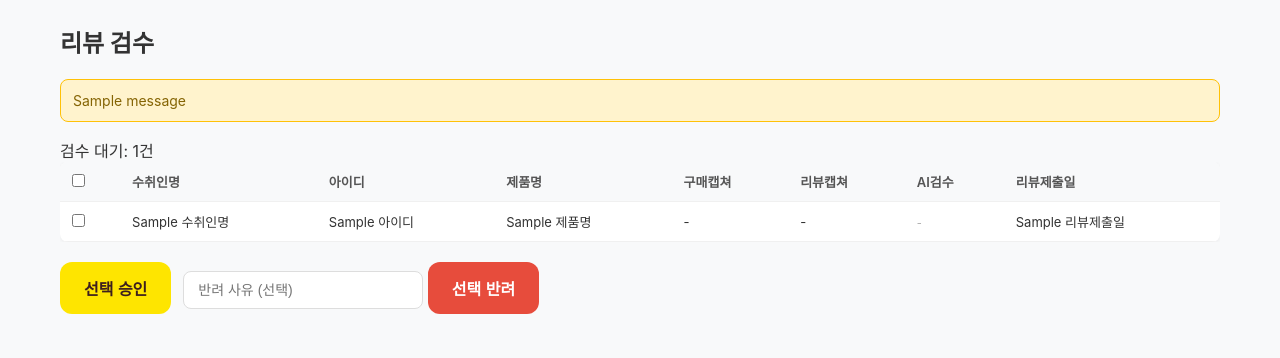
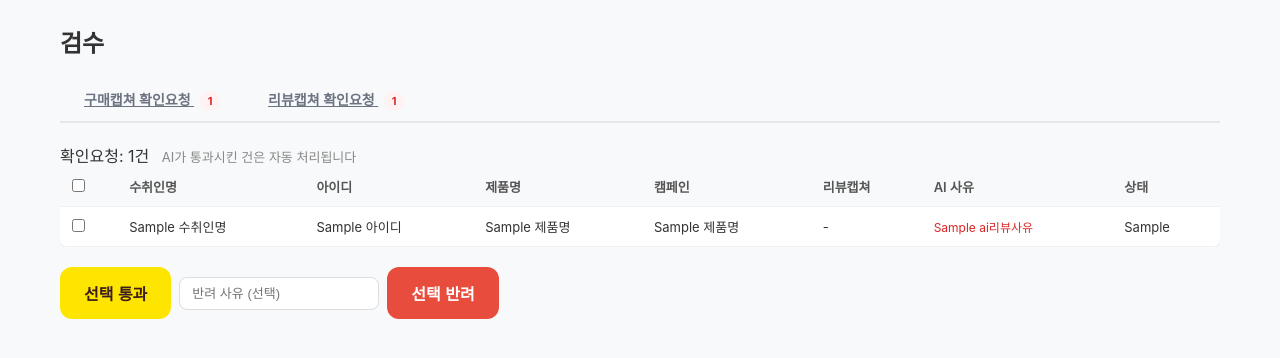
Before and after one commit to odong444/kabiseo-upload, a Flask app: template templates/admin/reviews.html in a window 1280 px wide. Shown: the part 56-414 px from the top of the page. Run offline with Flask 3, Linux system fonts and the light colour scheme; the template is opened without the code that fills it: most values are stand-ins (such as "Sample title", 1, 10 or a date in 2020); one stand-in notice (Sample message) is shown.

Commit message:
검수 탭 구매/리뷰 분리 + AI 통과 시 자동 승인
- 검수 탭을 구매캡쳐/리뷰캡쳐 확인요청 탭으로 분리
- AI 확인요청 건만 검수 탭에 노출 (사람이 검수할 것만)
- AI 양쪽 통과 시 자동 승인 (리뷰제출→입금대기)
- 금액 소폭 차이(10%이내)도 확인요청으로 처리
- 검수 탭에서 통과/반려 API 추가

Co-Authored-By: Claude Opus 4.6 <noreply@anthropic.com>

```diff
--- a/templates/admin/reviews.html
+++ b/templates/admin/reviews.html
@@ -3,9 +3,27 @@
 <head>
     <meta charset="UTF-8">
     <meta name="viewport" content="width=device-width, initial-scale=1.0">
-    <title>카비서 관리자 - 리뷰 검수</title>
+    <title>카비서 관리자 - 검수</title>
     <link rel="stylesheet" href="{{ url_for('static', filename='css/style.css') }}">
     <style>
+    .tab-bar {
+        display: flex; gap: 0; margin-bottom: 20px; border-bottom: 2px solid #e5e7eb;
+    }
+    .tab-btn {
+        padding: 10px 24px; font-size: 14px; font-weight: 600; cursor: pointer;
+        border: none; background: none; color: #6b7280; position: relative;
+        border-bottom: 2px solid transparent; margin-bottom: -2px;
+    }
+    .tab-btn:hover { color: #374151; }
+    .tab-btn.active { color: #3b82f6; border-bottom-color: #3b82f6; }
+    .tab-badge {
+        display: inline-flex; align-items: center; justify-content: center;
+        min-width: 20px; height: 20px; border-radius: 10px; font-size: 11px;
+        font-weight: 700; margin-left: 6px; padding: 0 6px;
+    }
+    .tab-badge.purchase { background: #fef2f2; color: #dc2626; }
+    .tab-badge.review { background: #fef2f2; color: #dc2626; }
+
     .modal-overlay {
         display: none; position: fixed; inset: 0; background: rgba(0,0,0,.88);
         z-index: 1000; justify-content: center; align-items: center;
@@ -32,6 +50,10 @@
         font-size: 14px; color: #555; flex-wrap: wrap; flex-shrink: 0;
     }
     .modal-info strong { color: #222; }
+    .ai-reason-box {
+        padding: 8px 24px; background: #fef2f2; font-size: 13px; color: #dc2626;
+        flex-shrink: 0; border-bottom: 1px solid #fecaca;
+    }
     .modal-images {
         flex: 1; display: flex; gap: 12px; padding: 12px 16px;
         min-height: 0; overflow: hidden;
@@ -94,20 +116,23 @@
     </header>
 
     <main class="admin-main">
-        <h1>리뷰 검수</h1>
+        <h1>검수</h1>
 
-        {% with messages = get_flashed_messages() %}
-        {% if messages %}
-        <div class="flash-messages">
-            {% for msg in messages %}
-            <div class="flash">{{ msg }}</div>
-            {% endfor %}
+        <div class="tab-bar">
+            <a class="tab-btn {{ 'active' if tab == 'purchase' }}" href="{{ url_for('admin.reviews', tab='purchase') }}">
+                구매캡쳐 확인요청
+                {% if purchase_count %}<span class="tab-badge purchase">{{ purchase_count }}</span>{% endif %}
+            </a>
+            <a class="tab-btn {{ 'active' if tab == 'review' }}" href="{{ url_for('admin.reviews', tab='review') }}">
+                리뷰캡쳐 확인요청
+                {% if review_count %}<span class="tab-badge review">{{ review_count }}</span>{% endif %}
+            </a>
         </div>
-        {% endif %}
-        {% endwith %}
 
         {% if items %}
-        <p>검수 대기: <span id="totalCount">{{ items|length }}</span>건</p>
+        <p>확인요청: <span id="totalCount">{{ items|length }}</span>건
+            <span style="color:#888;font-size:13px;margin-left:8px;">AI가 통과시킨 건은 자동 처리됩니다</span>
+        </p>
 
         <div class="admin-table-wrap">
             <table class="admin-table">
@@ -117,10 +142,14 @@
                         <th>수취인명</th>
                         <th>아이디</th>
                         <th>제품명</th>
+                        <th>캠페인</th>
+                        {% if tab == 'purchase' %}
                         <th>구매캡쳐</th>
+                        {% else %}
                         <th>리뷰캡쳐</th>
-                        <th>AI검수</th>
-                        <th>리뷰제출일</th>
+                        {% endif %}
+                        <th>AI 사유</th>
+                        <th>상태</th>
                     </tr>
                 </thead>
                 <tbody id="reviewTbody">
@@ -130,57 +159,41 @@
                         <td>{{ item.get('수취인명', '') }}</td>
                         <td>{{ item.get('아이디', '') }}</td>
                         <td>{{ item.get('제품명', '') }}</td>
+                        <td>{{ item.get('캠페인명', '') or item.get('제품명', '') }}</td>
+                        {% if tab == 'purchase' %}
                         <td>{% if item.get('구매캡쳐링크') %}<span class="capture-link">보기</span>{% else %}-{% endif %}</td>
+                        <td style="max-width:250px;font-size:12px;color:#dc2626;">{{ item.get('AI구매사유', '') }}</td>
+                        {% else %}
                         <td>{% if item.get('리뷰캡쳐링크') %}<span class="capture-link">보기</span>{% else %}-{% endif %}</td>
-                        <td>
-                            {% set ai_p = item.get('AI구매검수', '') %}
-                            {% set ai_r = item.get('AI리뷰검수', '') %}
-                            {% if ai_p == '확인요청' or ai_r == '확인요청' %}
-                                <span style="background:#fef2f2;color:#dc2626;padding:2px 6px;border-radius:4px;font-size:11px;font-weight:600;">확인요청</span>
-                            {% elif ai_p == 'AI검수통과' and ai_r == 'AI검수통과' %}
-                                <span style="background:#f0fdf4;color:#16a34a;padding:2px 6px;border-radius:4px;font-size:11px;font-weight:600;">통과</span>
-                            {% elif ai_p == 'AI검수통과' or ai_r == 'AI검수통과' %}
-                                <span style="background:#f0fdf4;color:#16a34a;padding:2px 6px;border-radius:4px;font-size:11px;font-weight:600;">{{ ai_p or ai_r }}</span>
-                            {% elif ai_p == '오류' or ai_r == '오류' %}
-                                <span style="color:#888;font-size:11px;">오류</span>
-                            {% else %}
-                                <span style="color:#aaa;font-size:11px;">-</span>
-                            {% endif %}
-                        </td>
-                        <td>{{ item.get('리뷰제출일', '') }}</td>
+                        <td style="max-width:250px;font-size:12px;color:#dc2626;">{{ item.get('AI리뷰사유', '') }}</td>
+                        {% endif %}
+                        <td>{{ item.get('상태', '') }}</td>
                     </tr>
                     {% endfor %}
                 </tbody>
             </table>
         </div>
 
-        <div class="review-actions">
-            <form method="POST" action="{{ url_for('admin.reviews_approve') }}" id="approveForm" style="display:inline;">
-                <button type="submit" class="btn btn-primary" onclick="return submitChecked(this.form, '승인')">선택 승인</button>
-            </form>
-            <form method="POST" action="{{ url_for('admin.reviews_reject') }}" id="rejectForm" style="display:inline;">
-                <input type="text" name="reason" placeholder="반려 사유 (선택)" class="reject-reason-input">
-                <button type="submit" class="btn btn-danger" onclick="return submitChecked(this.form, '반려')">선택 반려</button>
-            </form>
+        <div class="review-actions" style="margin-top:12px;display:flex;gap:8px;align-items:center;">
+            <button class="btn btn-primary" onclick="bulkAction('approve')">선택 통과</button>
+            <input type="text" id="bulkRejectReason" placeholder="반려 사유 (선택)" style="padding:8px 12px;border:1px solid #ddd;border-radius:8px;font-size:13px;width:200px;">
+            <button class="btn btn-danger" onclick="bulkAction('reject')">선택 반려</button>
         </div>
 
         <!-- 이미지 모달 -->
         <div class="modal-overlay" id="reviewModal">
             <div class="modal-box">
                 <div class="modal-header">
-                    <h3>리뷰 검수</h3>
+                    <h3>{{ '구매캡쳐' if tab == 'purchase' else '리뷰캡쳐' }} 검수</h3>
                     <span class="modal-counter" id="modalCounter"></span>
                     <button class="modal-close" onclick="closeModal()">&times;</button>
                 </div>
                 <div class="modal-info" id="modalInfo"></div>
+                <div class="ai-reason-box" id="aiReasonBox"></div>
                 <div class="modal-images">
                     <div class="modal-img-col">
-                        <div class="img-label">구매 캡쳐</div>
-                        <div id="purchaseImg" style="flex:1;display:flex;"></div>
-                    </div>
-                    <div class="modal-img-col">
-                        <div class="img-label">리뷰 캡쳐</div>
-                        <div id="reviewImg" style="flex:1;display:flex;"></div>
+                        <div class="img-label">{{ '구매 캡쳐' if tab == 'purchase' else '리뷰 캡쳐' }}</div>
+                        <div id="captureImg" style="flex:1;display:flex;"></div>
                     </div>
                 </div>
                 <div class="modal-footer">
@@ -190,7 +203,7 @@
                     </div>
                     <div class="modal-actions">
                         <span class="modal-toast" id="modalToast"></span>
-                        <button class="btn btn-primary" id="modalApproveBtn" onclick="modalAction('approve')">승인</button>
+                        <button class="btn btn-primary" id="modalApproveBtn" onclick="modalAction('approve')">통과</button>
                         <button class="btn btn-danger" id="modalRejectBtn" onclick="modalAction('reject')">반려</button>
                     </div>
                 </div>
@@ -198,12 +211,13 @@
         </div>
 
         {% else %}
-        <p class="admin-empty">검수 대기 건이 없습니다.</p>
+        <p class="admin-empty">확인요청 건이 없습니다.</p>
         {% endif %}
     </main>
 
     <script>
     var ITEMS = {{ items | tojson if items else '[]' }};
+    var TAB = '{{ tab }}';
     var currentIdx = 0;
     var processing = false;
 
@@ -218,7 +232,7 @@
         var el = document.getElementById(containerId);
         var previewUrl = drivePreviewUrl(link);
         if (previewUrl) {
-            el.innerHTML = '<iframe src="' + previewUrl + '" frameborder="0" allowfullscreen></iframe>';
+            el.innerHTML = '<iframe src="' + previewUrl + '" frameborder="0" allowfullscreen style="flex:1;width:100%;border:1px solid #ddd;border-radius:8px;"></iframe>';
         } else {
             el.innerHTML = '<div class="no-img">미제출</div>';
         }
@@ -233,8 +247,7 @@
 
     function closeModal() {
         document.getElementById('reviewModal').classList.remove('open');
-        document.getElementById('purchaseImg').innerHTML = '';
-        document.getElementById('reviewImg').innerHTML = '';
+        document.getElementById('captureImg').innerHTML = '';
     }
 
     function navigate(dir) {
@@ -248,36 +261,29 @@
         if (ITEMS.length === 0) { closeModal(); return; }
         var item = ITEMS[currentIdx];
         document.getElementById('modalCounter').textContent = (currentIdx + 1) + ' / ' + ITEMS.length;
-        var aiHtml = '';
-        var aiP = item['AI구매검수'] || '';
-        var aiR = item['AI리뷰검수'] || '';
-        if (aiP === '확인요청') {
-            aiHtml += '<span style="background:#fef2f2;color:#dc2626;padding:2px 8px;border-radius:4px;font-weight:600;">구매: 확인요청</span> ';
-            aiHtml += '<span style="color:#dc2626;font-size:12px;">' + (item['AI구매사유'] || '') + '</span> ';
-        } else if (aiP === 'AI검수통과') {
-            aiHtml += '<span style="background:#f0fdf4;color:#16a34a;padding:2px 8px;border-radius:4px;font-weight:600;">구매: 통과</span> ';
-        }
-        if (aiR === '확인요청') {
-            aiHtml += '<span style="background:#fef2f2;color:#dc2626;padding:2px 8px;border-radius:4px;font-weight:600;">리뷰: 확인요청</span> ';
-            aiHtml += '<span style="color:#dc2626;font-size:12px;">' + (item['AI리뷰사유'] || '') + '</span>';
-        } else if (aiR === 'AI검수통과') {
-            aiHtml += '<span style="background:#f0fdf4;color:#16a34a;padding:2px 8px;border-radius:4px;font-weight:600;">리뷰: 통과</span>';
-        }
+
+        var captureLink = TAB === 'purchase' ? item['구매캡쳐링크'] : item['리뷰캡쳐링크'];
+        var aiReason = TAB === 'purchase' ? (item['AI구매사유'] || '') : (item['AI리뷰사유'] || '');
 
         document.getElementById('modalInfo').innerHTML =
             '<span><strong>수취인:</strong> ' + (item['수취인명'] || '-') + '</span>' +
             '<span><strong>아이디:</strong> ' + (item['아이디'] || '-') + '</span>' +
             '<span><strong>제품:</strong> ' + (item['제품명'] || '-') + '</span>' +
-            '<span><strong>제출일:</strong> ' + (item['리뷰제출일'] || '-') + '</span>' +
-            (aiHtml ? '<span><strong>AI:</strong> ' + aiHtml + '</span>' : '');
+            '<span><strong>상태:</strong> ' + (item['상태'] || '-') + '</span>';
 
-        renderFrame('purchaseImg', item['구매캡쳐링크']);
-        renderFrame('reviewImg', item['리뷰캡쳐링크']);
+        var reasonBox = document.getElementById('aiReasonBox');
+        if (aiReason) {
+            reasonBox.textContent = 'AI 사유: ' + aiReason;
+            reasonBox.style.display = '';
+        } else {
+            reasonBox.style.display = 'none';
+        }
+
+        renderFrame('captureImg', captureLink);
 
         document.getElementById('prevBtn').disabled = currentIdx === 0;
         document.getElementById('nextBtn').disabled = currentIdx === ITEMS.length - 1;
 
-        // 토스트 숨기기
         var toast = document.getElementById('modalToast');
         toast.className = 'modal-toast';
         toast.style.display = 'none';
@@ -290,6 +296,20 @@
         toast.textContent = msg;
         toast.className = 'modal-toast ' + type;
         toast.style.display = 'inline-block';
+    }
+
+    async function callApi(action, rowIdx, reason) {
+        var url = action === 'approve'
+            ? '{{ url_for("admin.api_reviews_ai_approve") }}'
+            : '{{ url_for("admin.api_reviews_ai_reject") }}';
+        var body = { row_idx: rowIdx, capture_type: TAB };
+        if (reason) body.reason = reason;
+        var resp = await fetch(url, {
+            method: 'POST',
+            headers: { 'Content-Type': 'application/json' },
+            body: JSON.stringify(body)
+        });
+        return await resp.json();
     }
 
     async function modalAction(action) {
@@ -306,38 +326,17 @@
         document.getElementById('modalApproveBtn').disabled = true;
         document.getElementById('modalRejectBtn').disabled = true;
 
-        var url = action === 'approve'
-            ? '{{ url_for("admin.api_reviews_approve") }}'
-            : '{{ url_for("admin.api_reviews_reject") }}';
-        var body = { row_idx: item['_row_idx'] };
-        if (reason) body.reason = reason;
-
         try {
-            var resp = await fetch(url, {
-                method: 'POST',
-                headers: { 'Content-Type': 'application/json' },
-                body: JSON.stringify(body)
-            });
-            var data = await resp.json();
-
+            var data = await callApi(action, item['_row_idx'], reason);
             if (data.ok) {
-                showToast(action === 'approve' ? '승인 완료' : '반려 완료', 'success');
-
-                // 테이블에서 해당 행 제거
+                showToast(action === 'approve' ? '통과 처리됨' : '반려 완료', 'success');
                 var rowEl = document.querySelector('tr[data-row-idx="' + item['_row_idx'] + '"]');
                 if (rowEl) rowEl.remove();
-
-                // ITEMS에서 제거
                 ITEMS.splice(currentIdx, 1);
                 document.getElementById('totalCount').textContent = ITEMS.length;
 
-                // 다음 건으로 이동 (끝이면 이전으로, 없으면 닫기)
                 setTimeout(function() {
-                    if (ITEMS.length === 0) {
-                        closeModal();
-                        location.reload();
-                        return;
-                    }
+                    if (ITEMS.length === 0) { closeModal(); location.reload(); return; }
                     if (currentIdx >= ITEMS.length) currentIdx = ITEMS.length - 1;
                     renderModal();
                 }, 400);
@@ -354,6 +353,28 @@
         processing = false;
     }
 
+    async function bulkAction(action) {
+        var checked = document.querySelectorAll('.row-check:checked');
+        if (checked.length === 0) { alert('항목을 선택해주세요.'); return; }
+
+        var reason = '';
+        if (action === 'reject') {
+            reason = document.getElementById('bulkRejectReason').value.trim();
+        }
+
+        if (!confirm(checked.length + '건을 ' + (action === 'approve' ? '통과' : '반려') + '하시겠습니까?')) return;
+
+        var processed = 0;
+        for (var cb of checked) {
+            try {
+                var data = await callApi(action, cb.value, reason);
+                if (data.ok) processed++;
+            } catch (e) {}
+        }
+        alert(processed + '건 처리 완료');
+        location.reload();
+    }
+
     document.addEventListener('keydown', function(e) {
         if (!document.getElementById('reviewModal').classList.contains('open')) return;
         if (e.key === 'ArrowLeft') navigate(-1);
@@ -368,18 +389,6 @@
     function toggleAll(el) {
         document.querySelectorAll('.row-check').forEach(function(cb) { cb.checked = el.checked; });
     }
-
-    function submitChecked(form, action) {
-        var checked = document.querySelectorAll('.row-check:checked');
-        if (checked.length === 0) { alert('항목을 선택해주세요.'); return false; }
-        if (!confirm(checked.length + '건을 ' + action + '하시겠습니까?')) return false;
-        checked.forEach(function(cb) {
-            var input = document.createElement('input');
-            input.type = 'hidden'; input.name = 'row_idx'; input.value = cb.value;
-            form.appendChild(input);
-        });
-        return true;
-    }
     </script>
 </body>
 </html>
```
Also changed, not shown: admin.py (+75 -4 lines), modules/capture_verifier.py (+34 -7 lines).
